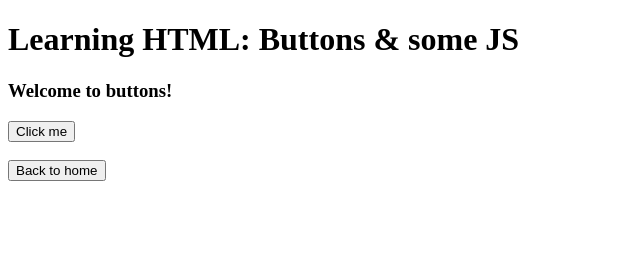
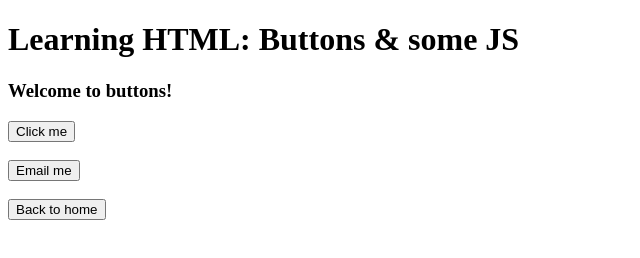
Before and after one commit to Mo-Moallem/Notes, a plain HTML site: page HTML-Notes/buttons.html in a window 1280 px wide. Shown: the whole page, without its empty margins (0-640 px from the left). Drawn offline with Linux system fonts and the light colour scheme.

Commit message:
adding email

```diff
--- a/HTML-Notes/buttons.html
+++ b/HTML-Notes/buttons.html
@@ -8,6 +8,8 @@
     <h3 id ="1">Welcome to buttons!</h3>
 
     <button onclick="doSomething()">Click me</button>
+    <br><br>
+    <a href="mailto:dev.mohammed.moallem@gmail.com"><button>Email me</button></a>
 
     <script>
         var flag = true;
```
